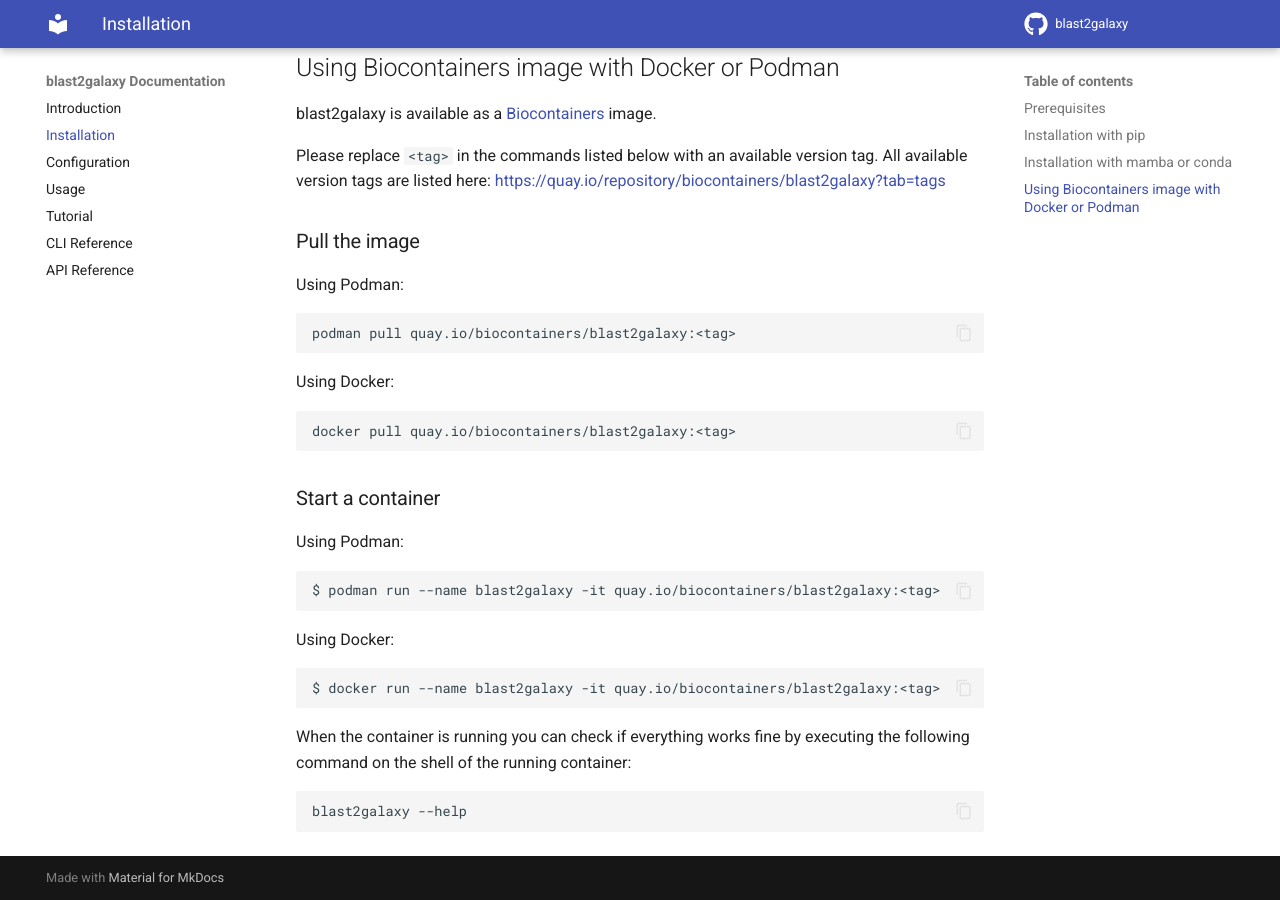
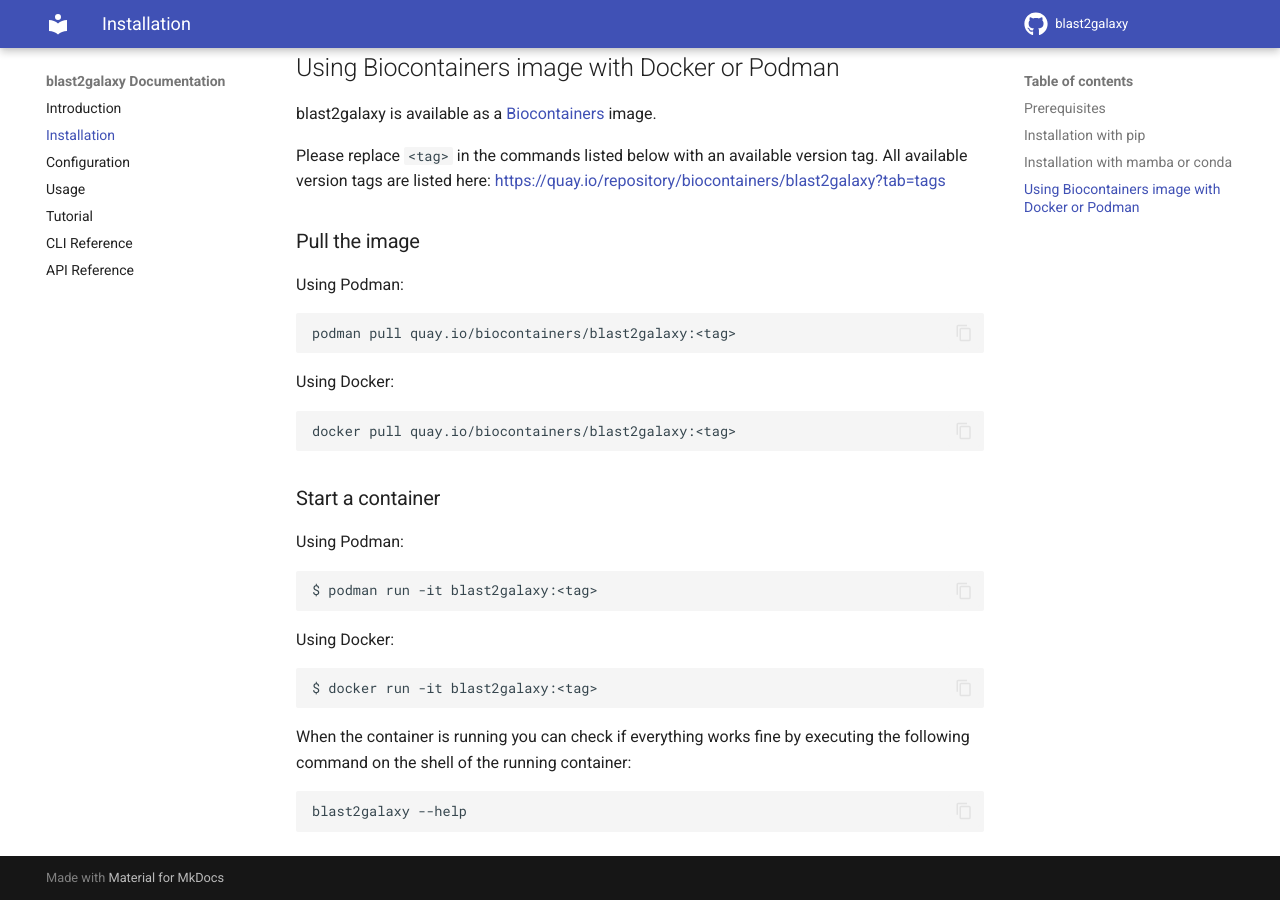
Before and after one commit to IPK-BIT/blast2galaxy, an MkDocs documentation site: the page built from docs/installation.md, in a window 1280 px wide and 900 px high, scrolled down 1338 px. Built offline with MkDocs 1.6.1 and Material for MkDocs 9.7.7, drawn with Linux system fonts in a browser that asks for light colours; comment, search, counter and statistics services are not loaded.

Commit message:
Updated docs

````diff
--- a/docs/installation.md
+++ b/docs/installation.md
@@ -82,13 +82,13 @@
 Using Podman:
 
 ```bash
-$ podman run --name blast2galaxy -it quay.io/biocontainers/blast2galaxy:<tag>
+$ podman run -it blast2galaxy:<tag>
 ```
 
 Using Docker:
 
 ```bash
-$ docker run --name blast2galaxy -it quay.io/biocontainers/blast2galaxy:<tag>
+$ docker run -it blast2galaxy:<tag>
 ```
 
 When the container is running you can check if everything works fine by executing the following command on the shell of the running container:
````
